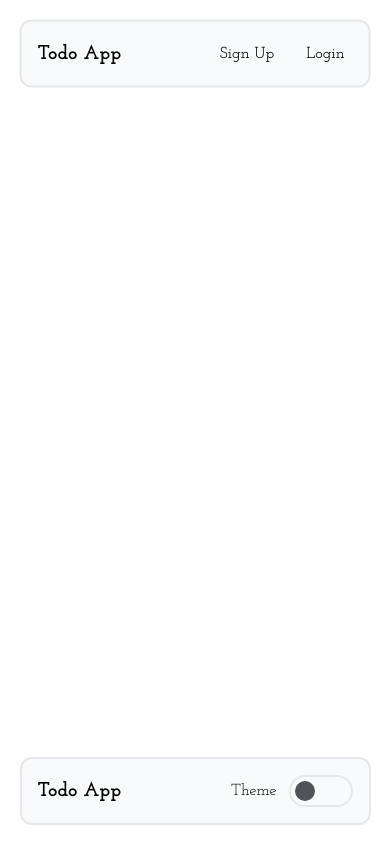
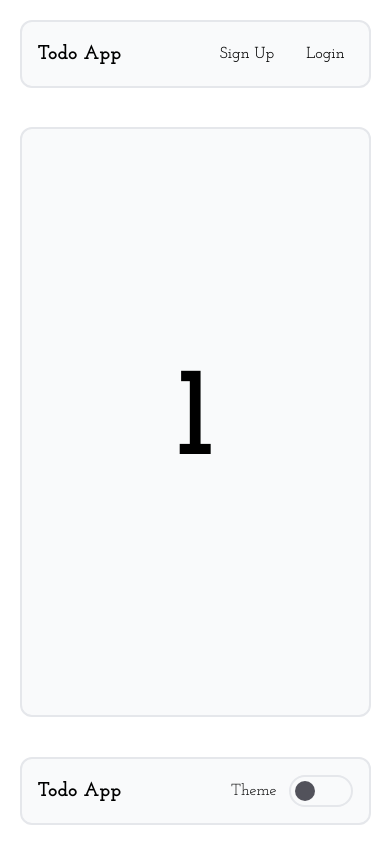
Before and after one commit to arshGoyalDev/todo-app-firebase, a Next.js app: page / in a window 390 px wide. Shown: the top 864 px of the page. Built offline with nearby package versions, Linux system fonts and the light colour scheme; no server answers.

Commit message:
add: horizontal scroll in home page

```diff
--- a/app/page.js
+++ b/app/page.js
@@ -1,10 +1,12 @@
-import NavBar from "@/components/NavBar";
-import Footer from "@/components/Footer";
+import { NavBar, Footer, HorizontalScroll } from "@/components/home";
 
 const HomePage = () => {
   return (
     <main className="min-h-screen">
       <NavBar />
+
+      <HorizontalScroll />
+
       <Footer />
     </main>
   );
--- a/components/Footer.js
+++ b/components/home/Footer.js
@@ -1,6 +1,6 @@
 "use client";
 
-import { ToggleThemeButton } from "./button";
+import { ToggleThemeButton } from "@/components/button";
 
 const Footer = () => {
 
--- /dev/null
+++ b/components/home/HorizontalScroll.js
@@ -0,0 +1,82 @@
+"use client";
+
+import { useEffect, useRef } from "react";
+
+import gsap from "gsap";
+import { ScrollTrigger } from "gsap/ScrollTrigger";
+
+const HorizontalScroll = () => {
+  const sectionRef = useRef(null);
+  const triggerRef = useRef(null);
+
+  gsap.registerPlugin(ScrollTrigger);
+
+  useEffect(() => {
+    const pin = gsap.fromTo(
+      sectionRef.current,
+      {
+        translateX: 0,
+      },
+      {
+        translateX: "-898vw",
+        ease: "none",
+        duration: 1,
+        scrollTrigger: {
+          trigger: triggerRef.current,
+          start: "top top",
+          end: "2000 top",
+          scrub: 0.6,
+          pin: true,
+        },
+      }
+    );
+
+    return () => {
+      pin.kill();
+    };
+  }, []);
+
+  return (
+    <section className="overflow-hidden">
+      <div ref={triggerRef}>
+        <div
+          className="flex gap-10 items-center px-[5vw] md:px-[10vw] min-w-[920vw] md:min-w-[830vw] h-screen relative"
+          ref={sectionRef}
+        >
+          <div className="grid place-content-center text-9xl font-bold min-w-[90vw] md:min-w-[80vw] h-[70vh] md:h-[60vh] rounded-xl bg-gray-50 dark:bg-zinc-900 border-2 border-gray-200 dark:border-zinc-800">
+            1
+          </div>
+          <div className="grid place-content-center text-9xl font-bold min-w-[90vw] md:min-w-[80vw] h-[70vh] md:h-[60vh] rounded-xl bg-gray-50 dark:bg-zinc-900 border-2 border-gray-200 dark:border-zinc-800">
+            2
+          </div>
+          <div className="grid place-content-center text-9xl font-bold min-w-[90vw] md:min-w-[80vw] h-[70vh] md:h-[60vh] rounded-xl bg-gray-50 dark:bg-zinc-900 border-2 border-gray-200 dark:border-zinc-800">
+            3
+          </div>
+          <div className="grid place-content-center text-9xl font-bold min-w-[90vw] md:min-w-[80vw] h-[70vh] md:h-[60vh] rounded-xl bg-gray-50 dark:bg-zinc-900 border-2 border-gray-200 dark:border-zinc-800">
+            4
+          </div>
+          <div className="grid place-content-center text-9xl font-bold min-w-[90vw] md:min-w-[80vw] h-[70vh] md:h-[60vh] rounded-xl bg-gray-50 dark:bg-zinc-900 border-2 border-gray-200 dark:border-zinc-800">
+            5
+          </div>
+          <div className="grid place-content-center text-9xl font-bold min-w-[90vw] md:min-w-[80vw] h-[70vh] md:h-[60vh] rounded-xl bg-gray-50 dark:bg-zinc-900 border-2 border-gray-200 dark:border-zinc-800">
+            6
+          </div>
+          <div className="grid place-content-center text-9xl font-bold min-w-[90vw] md:min-w-[80vw] h-[70vh] md:h-[60vh] rounded-xl bg-gray-50 dark:bg-zinc-900 border-2 border-gray-200 dark:border-zinc-800">
+            7
+          </div>
+          <div className="grid place-content-center text-9xl font-bold min-w-[90vw] md:min-w-[80vw] h-[70vh] md:h-[60vh] rounded-xl bg-gray-50 dark:bg-zinc-900 border-2 border-gray-200 dark:border-zinc-800">
+            8
+          </div>
+          <div className="grid place-content-center text-9xl font-bold min-w-[90vw] md:min-w-[80vw] h-[70vh] md:h-[60vh] rounded-xl bg-gray-50 dark:bg-zinc-900 border-2 border-gray-200 dark:border-zinc-800">
+            9
+          </div>
+          <div className="grid place-content-center text-9xl font-bold min-w-[90vw] md:min-w-[80vw] h-[70vh] md:h-[60vh] rounded-xl bg-gray-50 dark:bg-zinc-900 border-2 border-gray-200 dark:border-zinc-800">
+            10
+          </div>
+        </div>
+      </div>
+    </section>
+  );
+};
+
+export default HorizontalScroll;
--- a/components/NavBar.js
+++ b/components/home/NavBar.js
@@ -1,6 +1,6 @@
 "use client";
 
-import { TransitionLink } from "./animations";
+import { TransitionLink } from "@/components/animations";
 
 import { useAuth } from "@/context";
 
@@ -8,7 +8,7 @@ const NavBar = () => {
   const { logout, userStatus } = useAuth();
 
   return (
-    <header className="z-50 sticky w-[90vw] left-[5vw] top-[5vw] md:w-[80vw] md:left-[10vw] md:top-10 flex justify-between items-center py-4 px-4 lg:px-10 bg-gray-50 dark:bg-zinc-900 border-2 border-gray-200 dark:border-zinc-800 rounded-xl">
+    <header className="z-50 fixed w-[90vw] left-[5vw] top-[5vw] md:w-[80vw] md:left-[10vw] md:top-10 flex justify-between items-center py-4 px-4 lg:px-10 bg-gray-50 dark:bg-zinc-900 border-2 border-gray-200 dark:border-zinc-800 rounded-xl">
       <h2 className="text-xl xl:text-2xl font-bold">Todo App</h2>
 
       <nav className="flex items-center gap-4 font-medium">
--- /dev/null
+++ b/components/home/index.js
@@ -0,0 +1,5 @@
+import NavBar from "./NavBar";
+import Footer from "./Footer";
+import HorizontalScroll from "./HorizontalScroll";
+
+export { NavBar, Footer, HorizontalScroll };
```
